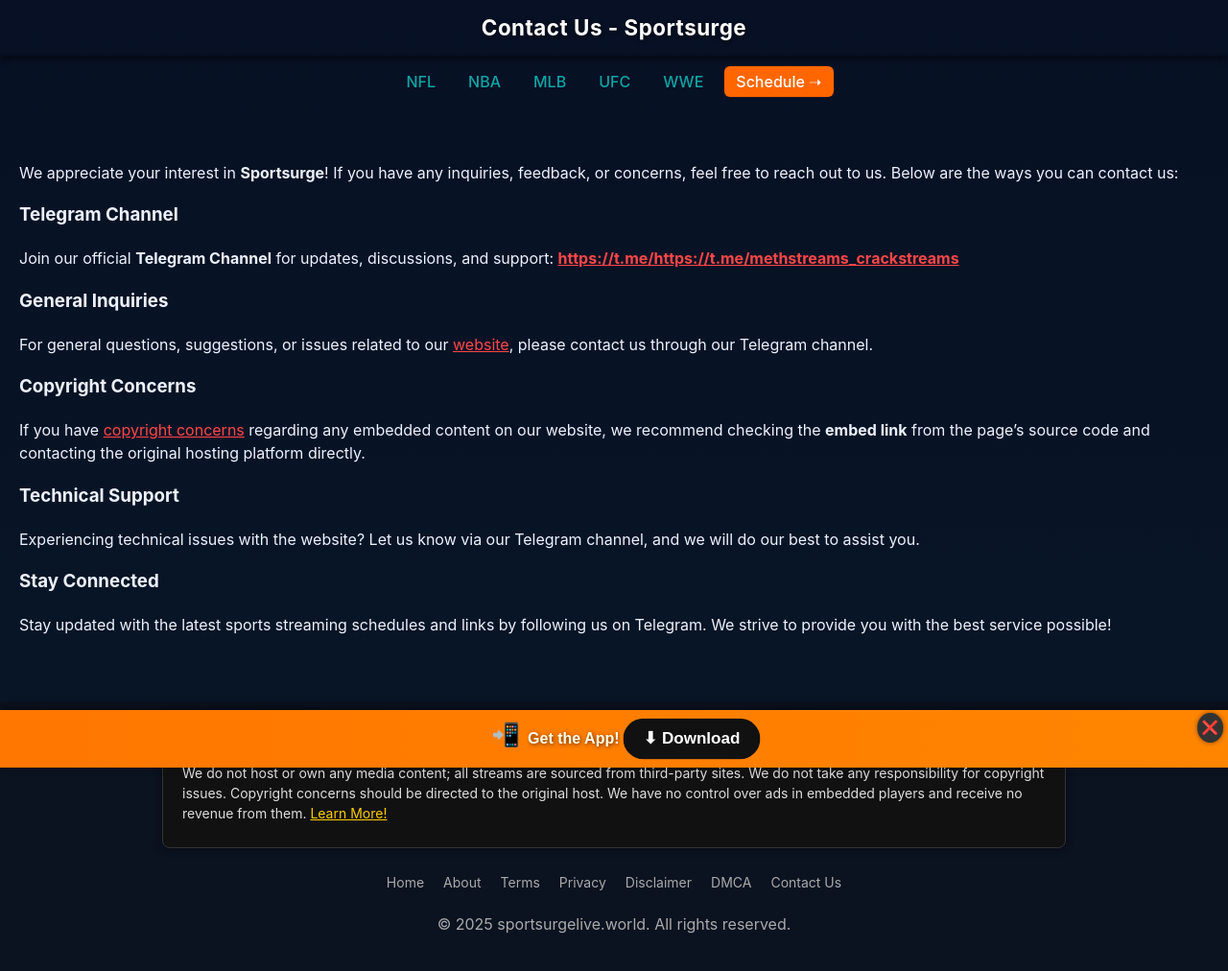
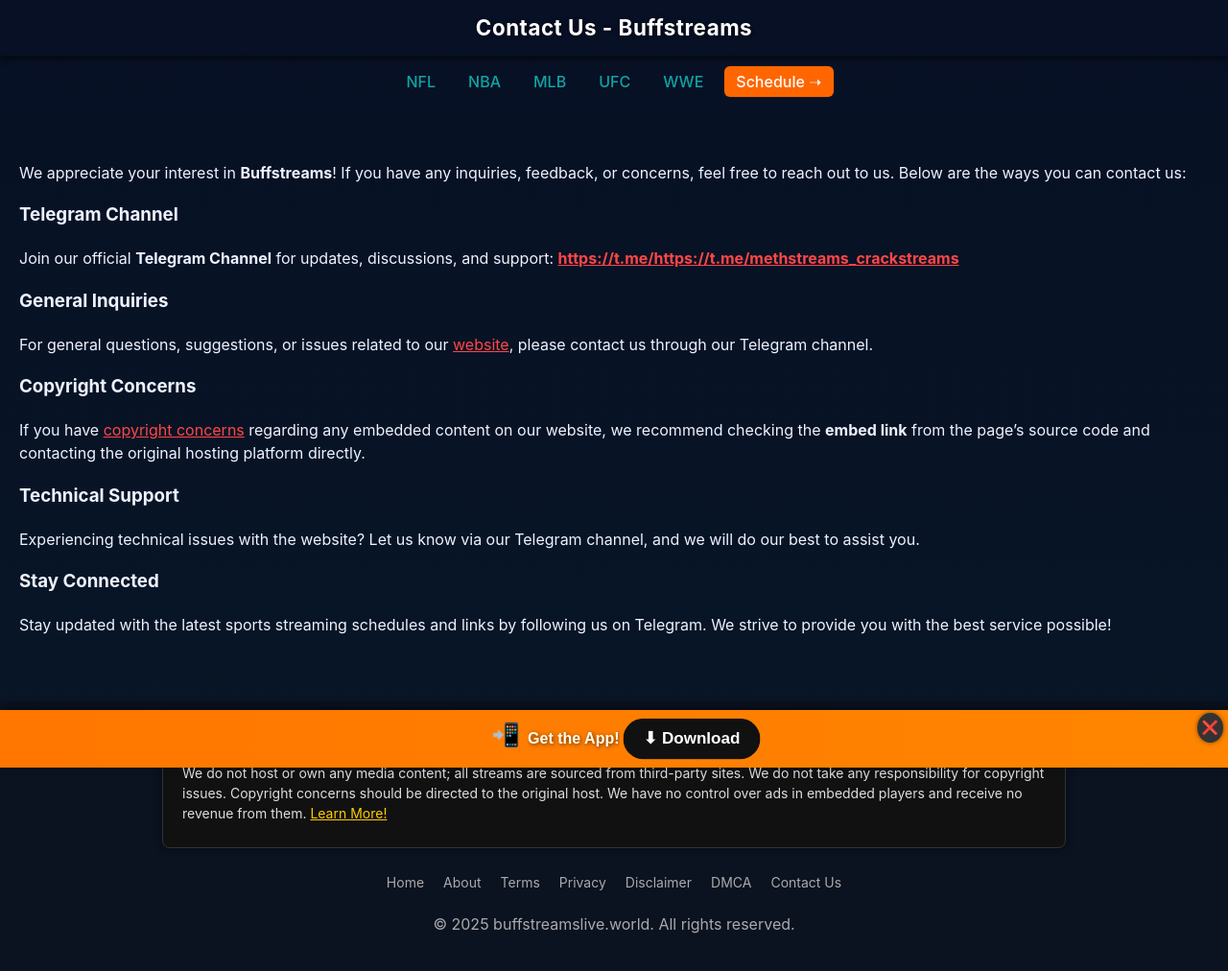
Before and after one commit to arkhanarkhan82/newbuffstreams, a plain HTML site: page Contact/index.html in a window 1280 px wide. Shown: the whole page at 96% size. Drawn offline with Linux system fonts and the light colour scheme.

Commit message:
Update index.html

```diff
--- a/Contact/index.html
+++ b/Contact/index.html
@@ -3,7 +3,7 @@
 <head>
   <meta charset="UTF-8">
   <meta name="viewport" content="width=device-width, initial-scale=1.0">
-  <title>Contact Us - Sportsurge</title>
+  <title>Contact Us - Buffstreams</title>
 
   <link rel="icon" href="/favicon.ico" type="image/x-icon">
   <link rel="stylesheet" href="/style.css">
@@ -14,7 +14,7 @@
 
   <!-- Site Title Section -->
   <div class="site-title-section">
-    <h1>Contact Us - Sportsurge</h1>
+    <h1>Contact Us - Buffstreams</h1>
   </div>
 
   <!-- Header Menus -->
@@ -50,7 +50,7 @@
 
 
 
-<p>We appreciate your interest in <strong>Sportsurge</strong>! If you have any inquiries, feedback, or concerns, feel free to reach out to us. Below are the ways you can contact us:</p><h3><strong>Telegram Channel</strong></h3><p>Join our official <strong>Telegram Channel</strong> for updates, discussions, and support:
+<p>We appreciate your interest in <strong>Buffstreams</strong>! If you have any inquiries, feedback, or concerns, feel free to reach out to us. Below are the ways you can contact us:</p><h3><strong>Telegram Channel</strong></h3><p>Join our official <strong>Telegram Channel</strong> for updates, discussions, and support:
 <b><a href="https://t.me/methstreams_crackstreams">https://t.me/https://t.me/methstreams_crackstreams</a></b></p><h3><strong>General Inquiries</strong></h3><p>For general questions, suggestions, or issues related to our <a href="/About/">website</a>, please contact us through our Telegram channel.</p><h3><strong>Copyright Concerns</strong></h3><p>If you have <a href="/Disclaimer/">copyright concerns</a> regarding any embedded content on our website, we recommend checking the <strong>embed link</strong> from the page’s source code and contacting the original hosting platform directly.</p><h3><strong>Technical Support</strong></h3><p>Experiencing technical issues with the website? Let us know via our Telegram channel, and we will do our best to assist you.</p><h3><strong>Stay Connected</strong></h3><p>Stay updated with the latest sports streaming schedules and links by following us on Telegram. We strive to provide you with the best service possible!&nbsp;</p>
 
 
@@ -104,7 +104,7 @@
 	<li><a href="/DMCA/">DMCA</a></li>
 	<li><a href="/Contact/">Contact Us</a></li>
   </ul>
-  <p>© 2025 sportsurgelive.world. All rights reserved.</p>
+  <p>© 2025 buffstreamslive.world. All rights reserved.</p>
 
 <script src="/script.js"></script>
 
@@ -116,7 +116,7 @@
 
     <span class="emoji">📲</span>
     <span class="cta-text">Get the App!</span>
-    <a href="https://tinyurl.com/Sportsurgeliveapk" class="download-btn" rel="nofollow" target="_blank">⬇ Download</a>
+    <a href="https://tinyurl.com/Buffstreamsliveapk" class="download-btn" rel="nofollow" target="_blank">⬇ Download</a>
 
   </div>
   <span id="close-ad">&#10060;</span>
```
